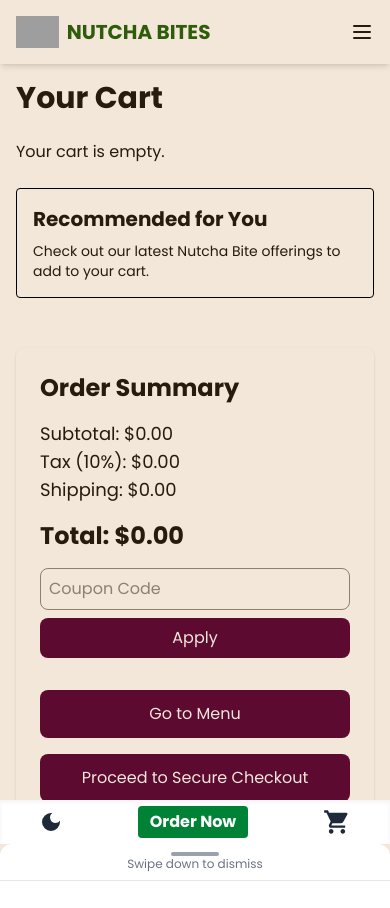
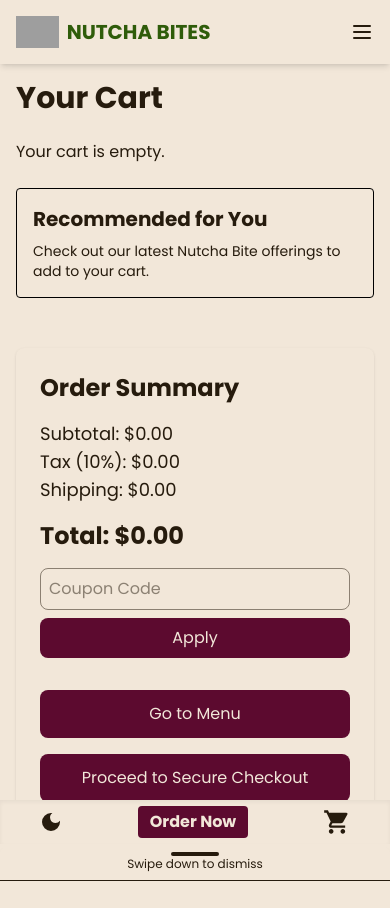
Before and after one commit to jlescarlan11/PHILARTS, a React (Vite) app in the folder vite-project/: page /cart in a window 390 px wide. Built offline with nearby package versions, Linux system fonts and the light colour scheme; grey boxes are pictures that could not be loaded; a web font is replaced by a local one.

Commit message:
added margin bottom

```diff
--- a/vite-project/src/component/AboutSection.tsx
+++ b/vite-project/src/component/AboutSection.tsx
@@ -1,6 +1,6 @@
 import React, { useState, useEffect, useRef } from "react";
 import { HashLink } from "react-router-hash-link";
-import aboutImage from "../assets/hero-image.webp";
+import aboutImage from "../assets/about_nutcha.svg";
 
 /* -------------------------------------------------------
    Custom Hook: useInViewAnimation
@@ -65,7 +65,7 @@ const AboutVisual: React.FC = () => {
           src="/images/about-nutchabite-highres.jpg"
           alt="Nutcha Bite delicacy with a matcha twist, blending Iloilo tradition with modern flavor"
           loading="lazy"
-          className="rounded-lg shadow-lg w-full max-h-[500px] object-cover transition-transform duration-500 hover:scale-105"
+          className="rounded-lg shadow-lg w-full max-h-[600px] object-cover transition-transform duration-500 hover:scale-105"
         />
       </picture>
     </div>
--- a/vite-project/src/component/BottomNavBar.tsx
+++ b/vite-project/src/component/BottomNavBar.tsx
@@ -24,7 +24,7 @@ const BottomNavBar: React.FC<BottomNavBarProps> = ({
     <div
       role="navigation"
       aria-label="Bottom Navigation"
-      className="fixed bottom-0 left-0 right-0 bg-white dark:bg-gray-900 text-gray-800 dark:text-gray-200 shadow-inner flex justify-around items-center py-1 z-40"
+      className="fixed bottom-0 left-0 right-0 bg-[var(--color-primary)] text-[var(--color-secondary)] shadow-inner flex justify-around items-center py-1 z-40"
     >
       {/* Dark mode toggle button added to the bottom nav */}
       <button
@@ -32,7 +32,7 @@ const BottomNavBar: React.FC<BottomNavBarProps> = ({
           toggleDarkMode();
           trackEvent("bottom_nav_darkmode_toggle", { darkMode: !darkMode });
         }}
-        className="p-1 focus:outline-none focus:ring-2 focus:ring-blue-500 transition transform duration-200 hover:scale-105 hover:shadow-sm"
+        className="p-1 focus:outline-none focus:ring-2 focus:ring-[var(--color-accent)] transition transform duration-200 hover:scale-105 hover:shadow-sm"
         title="Toggle Dark Mode"
       >
         {darkMode ? (
@@ -46,7 +46,7 @@ const BottomNavBar: React.FC<BottomNavBarProps> = ({
         smooth
         to="/#products"
         onClick={() => trackEvent("bottom_nav_click", { section: "order" })}
-        className="text-base font-bold px-3 py-1 rounded bg-green-700 text-white transition transform duration-200 hover:scale-105 hover:shadow-sm"
+        className="text-base font-bold px-3 py-1 rounded bg-[var(--color-accent)] text-[var(--color-primary)] transition transform duration-200 hover:scale-105 hover:shadow-sm"
       >
         Order Now
       </HashLink>
@@ -56,12 +56,12 @@ const BottomNavBar: React.FC<BottomNavBarProps> = ({
           trackEvent("bottom_nav_click", { section: "cart" });
           navigate("/cart");
         }}
-        className="relative p-1 focus:outline-none focus:ring-3 focus:ring-red-500 transition transform duration-200 hover:scale-105 hover:shadow-sm"
+        className="relative p-1 focus:outline-none focus:ring-3 focus:ring-[var(--color-accent)] transition transform duration-200 hover:scale-105 hover:shadow-sm"
         title="View Cart"
       >
         <MdShoppingCart className="w-7 h-7" />
         {cartCount > 0 && (
-          <span className="absolute -top-1 -right-1 bg-red-600 text-white text-xs font-bold rounded-full px-1">
+          <span className="absolute -top-1 -right-1 bg-[var(--color-tertiary)] text-[var(--color-primary)] text-xs font-bold rounded-full px-1">
             {cartCount}
           </span>
         )}
--- a/vite-project/src/component/Cart.tsx
+++ b/vite-project/src/component/Cart.tsx
@@ -48,7 +48,7 @@ const groupCartItems = (items: CartItem[]): CartItem[] => {
 // Toast Component
 // Displays temporary toast notifications.
 const Toast: React.FC<{ message: string }> = ({ message }) => (
-  <div className="fixed bottom-4 right-4 bg-[var(--color-accent)] text-[var(--color-primary)] px-4 py-2 rounded shadow-md animate-fadeIn">
+  <div className="fixed bottom-14 right-4 bg-[var(--color-accent)] text-[var(--color-primary)] px-4 py-2 rounded shadow-md animate-fadeIn z-50">
     {message}
   </div>
 );
--- a/vite-project/src/component/MobileMenu.tsx
+++ b/vite-project/src/component/MobileMenu.tsx
@@ -114,7 +114,7 @@ const MobileMenu: React.FC<MobileMenuProps> = ({
       {isOpen && (
         <div
           onClick={closeMenu}
-          className="fixed inset-0 bg-black bg-opacity-30 backdrop-blur-sm z-40"
+          className="fixed inset-0 bg-[var(--color-primary)] bg-opacity-50 backdrop-blur-sm z-40"
           aria-hidden="true"
         />
       )}
@@ -124,7 +124,7 @@ const MobileMenu: React.FC<MobileMenuProps> = ({
           id="mobile-menu"
           role="menu"
           aria-label="Mobile Navigation Menu"
-          className="fixed left-0 right-0 bottom-0 z-50 bg-white dark:bg-gray-900 text-gray-800 dark:text-gray-200 rounded-t-xl shadow-lg"
+          className="fixed left-0 right-0 bottom-0 z-50 bg-[var(--color-primary)] text-[var(--color-secondary)] rounded-t-xl shadow-lg"
           style={menuStyle}
           onTouchStart={handleTouchStart}
           onTouchMove={handleTouchMove}
@@ -138,11 +138,11 @@ const MobileMenu: React.FC<MobileMenuProps> = ({
           </div>
 
           {/* Header area with drag indicator and contextual tooltip */}
-          <div className="flex items-center justify-center px-4 py-2 border-b border-gray-200">
+          <div className="flex items-center justify-center px-4 py-2 border-b border-[var(--color-secondary)]">
             <div className="flex flex-col items-center">
-              <div className="w-12 h-1 bg-gray-400 rounded-full" />
+              <div className="w-12 h-1 bg-[var(--color-secondary)] rounded-full" />
               {showTooltip && (
-                <span className="text-xs text-gray-500">
+                <span className="text-xs text-[var(--color-secondary)]">
                   Swipe down to dismiss
                 </span>
               )}
@@ -153,7 +153,7 @@ const MobileMenu: React.FC<MobileMenuProps> = ({
           <div className="px-6 py-4 grid gap-6">
             {/* Navigation items with clear dividers */}
             <ul
-              className="grid gap-4 border-b border-gray-300 pb-4"
+              className="grid gap-4 border-b border-[var(--color-secondary)] pb-4"
               role="menu"
             >
               {contentItems.map((item) => (
@@ -176,7 +176,7 @@ const MobileMenu: React.FC<MobileMenuProps> = ({
                   closeMenu();
                   navigate("/cart");
                 }}
-                className="w-full py-3 rounded bg-red-600 text-white font-bold focus:outline-none focus:ring-3 focus:ring-red-500 transition transform hover:scale-105 shadow-lg"
+                className="w-full py-3 rounded bg-[var(--color-tertiary)] text-[var(--color-primary)] font-bold focus:outline-none focus:ring-3 focus:ring-red-500 transition transform hover:scale-105 shadow-lg"
               >
                 Cart {cartCount > 0 && `(${cartCount})`}
               </button>
@@ -185,7 +185,7 @@ const MobileMenu: React.FC<MobileMenuProps> = ({
                 to="/#products"
                 onClick={() => handleNavItemClick("order")}
                 title="Order Now"
-                className="block text-center w-full py-3 rounded bg-green-600 text-white font-bold focus:outline-none focus:ring-3 focus:ring-green-500 transition transform hover:scale-105 shadow-lg"
+                className="block text-center w-full py-3 rounded bg-[var(--color-accent)] text-[var(--color-primary)] font-bold focus:outline-none focus:ring-3 focus:ring-green-500 transition transform hover:scale-105 shadow-lg"
               >
                 Order Now
               </HashLink>
--- a/vite-project/src/component/ProductShowcase.tsx
+++ b/vite-project/src/component/ProductShowcase.tsx
@@ -1,11 +1,11 @@
 import React, { useState, useEffect, useRef, KeyboardEvent } from "react";
 import { useNavigate } from "react-router-dom";
-import heroImage from "../assets/hero-image.webp";
+import nutcha1 from "../assets/nutcha1.webp";
 // Instead of using useCart from hooks, we import useCartContext from the shared context.
 import { useCartContext } from "./CartContext";
 import { CartItem } from "../hooks/useCart";
 import { IoMdHeart, IoMdHeartEmpty } from "react-icons/io";
-import { MdRemoveRedEye, MdShoppingCart } from "react-icons/md";
+import { MdBlock, MdRemoveRedEye, MdShoppingCart } from "react-icons/md";
 
 // -------------------------
 // Type Definitions
@@ -28,11 +28,11 @@ export interface Product {
 const products: Product[] = [
   {
     id: "1",
-    name: "Nutcha Bite Deluxe",
+    name: "Nutcha Bites Original",
     description:
-      "Indulge in our Nutcha Bite Deluxe – a delightful fusion of traditional Iloilo flavors with a modern matcha twist. Experience culinary bliss!",
-    price: 12.99,
-    image: `${heroImage}`, // already a .webp image
+      "Savor the timeless taste of our Nutcha Bite Classic – a delightful fusion of traditional Iloilo flavors with a modern matcha twist. A must-try favorite!",
+    price: 30,
+    image: `${nutcha1}`, // already a .webp image
     sizes: [
       { label: "Small", priceAdjustment: 0 },
       { label: "Medium", priceAdjustment: 2 },
@@ -44,10 +44,10 @@ const products: Product[] = [
   },
   {
     id: "2",
-    name: "Nutcha Bite Classic",
+    name: "Nutcha Bites Deluxe",
     description:
-      "Savor the timeless taste of our Nutcha Bite Classic – a perfect blend of heritage and innovation. A must-try favorite!",
-    price: 9.99,
+      " Indulge in our Nutcha Bite Deluxe  – a perfect blend of heritage and innovation. A must-try favorite!",
+    price: 35,
     image: "/images/product2", // assumed .webp
     sizes: [
       { label: "Regular", priceAdjustment: 0 },
@@ -55,7 +55,7 @@ const products: Product[] = [
     ],
     trustBadges: ["Customer Favorite"],
     aggregateRating: 4.3,
-    availability: "InStock",
+    availability: "Out of Stock",
   },
 ];
 
@@ -296,7 +296,7 @@ const AddToCartModal: React.FC<AddToCartModalProps> = ({
               >
                 {option.label}{" "}
                 {option.priceAdjustment > 0 &&
-                  `(+$${option.priceAdjustment.toFixed(2)})`}
+                  `(+₱${option.priceAdjustment.toFixed(2)})`}
               </option>
             ))}
           </select>
@@ -407,7 +407,7 @@ const ViewProductModal: React.FC<ViewProductModalProps> = ({
               {product.description}
             </p>
             <p className="text-sm font-semibold text-[var(--color-accent)] mb-2">
-              ${product.price.toFixed(2)}
+              ₱{product.price.toFixed(2)}
             </p>
             {product.trustBadges && (
               <div className="mb-2">
@@ -445,8 +445,7 @@ const ViewProductModal: React.FC<ViewProductModalProps> = ({
 
 // -------------------------
 // ProductCard Component
-// Displays a full-image card with background set to the product image, gradient overlay, and interactive icons.
-// Updated ProductCard Component with increased height
+// -------------------------
 interface ProductCardProps {
   product: Product;
   onAddToCart: (product: Product) => void;
@@ -455,6 +454,7 @@ interface ProductCardProps {
   isFavorite: boolean;
   cartCount?: number;
 }
+
 const ProductCard: React.FC<ProductCardProps> = ({
   product,
   onAddToCart,
@@ -463,15 +463,21 @@ const ProductCard: React.FC<ProductCardProps> = ({
   isFavorite,
   cartCount,
 }) => {
+  // Use custom hook for responsive image handling
   const { src, error } = useResponsiveImage(product.image);
 
-  // Track product card view event.
+  // Explicitly cast to boolean to ensure the value is always a boolean.
+  // This avoids the possibility of getting an empty string when product.availability is ""
+  const isOutOfStock: boolean = product.availability
+    ? product.availability.toLowerCase().includes("out of stock")
+    : false;
+
+  // Track product card view event for analytics
   useEffect(() => {
     trackEvent("product_card_view", { productId: product.id });
   }, [product.id]);
 
   return (
-    // Increased height: h-96 gives the card a taller dimension (approx. 384px)
     <div
       className="relative h-96 rounded-lg shadow-md p-4 transform transition-transform duration-300 hover:scale-105 overflow-hidden bg-cover bg-center"
       style={{ backgroundImage: `url(${src})` }}
@@ -480,28 +486,31 @@ const ProductCard: React.FC<ProductCardProps> = ({
     >
       {/* Transparent gradient overlay for readability */}
       <div className="absolute inset-0 pointer-events-none bg-gradient-to-b from-[var(--color-tertiary-20)] via-[var(--color-tertiary-40)] to-[var(--color-tertiary-70)]"></div>
+
       {/* Display error message for screen readers if the image fails */}
       {error && (
         <div role="alert" aria-live="assertive" className="sr-only">
           Unable to load product image.
         </div>
       )}
-      {/* Interactive icons with persuasive ARIA labels */}
+
+      {/* Interactive icons */}
       <div className="absolute top-4 right-4 flex flex-col space-y-2">
+        {/* View Product Button */}
         <button
           onClick={() => onViewProduct(product)}
           className="p-2 flex items-center justify-center bg-[var(--color-accent)] rounded-full shadow hover:bg-[var(--color-accent-90)] transition-colors focus:outline-none focus:ring-2 focus:ring-[var(--color-secondary)]"
           aria-label={`Discover more about ${product.name}`}
         >
-          {/* Eye Icon */}
           <MdRemoveRedEye className="text-[var(--color-primary)]" />
         </button>
+        {/* Add to Cart Button - Disabled if out of stock */}
         <button
           onClick={() => onAddToCart(product)}
-          className="relative p-2 flex items-center justify-center bg-[var(--color-accent)] rounded-full shadow hover:bg-[var(--color-accent-90)] transition-colors focus:outline-none focus:ring-2 focus:ring-[var(--color-secondary)]"
+          disabled={isOutOfStock}
+          className="relative p-2 flex items-center justify-center bg-[var(--color-accent)] rounded-full shadow hover:bg-[var(--color-accent-90)] transition-colors focus:outline-none focus:ring-2 focus:ring-[var(--color-secondary)] disabled:opacity-50 disabled:cursor-not-allowed"
           aria-label={`Add ${product.name} to your cart now`}
         >
-          {/* Cart Icon */}
           <MdShoppingCart className="text-[var(--color-primary)]" />
           {(cartCount ?? 0) > 0 && (
             <span className="absolute -top-1 -right-1 bg-[var(--color-tertiary)] text-[var(--color-primary)] text-xs rounded-full px-1">
@@ -509,6 +518,7 @@ const ProductCard: React.FC<ProductCardProps> = ({
             </span>
           )}
         </button>
+        {/* Toggle Favorite Button */}
         <button
           onClick={() => onToggleFavorite(product)}
           className="p-2 bg-[var(--color-accent)] rounded-full shadow hover:bg-[var(--color-accent-90)] transition-colors focus:outline-none focus:ring-2 focus:ring-[var(--color-secondary)]"
@@ -525,25 +535,33 @@ const ProductCard: React.FC<ProductCardProps> = ({
           )}
         </button>
       </div>
+
       {/* Product details overlaid on the bottom */}
       <div className="absolute font-normal bottom-4 left-4 right-4 text-[var(--color-primary)]">
         <h3 className="text-2xl font-bold">{product.name}</h3>
         <p className="text-sm">{product.description}</p>
         <p className="text-xs font-semibold mt-1">
-          ${product.price.toFixed(2)}
+          ₱{product.price.toFixed(2)}
         </p>
-        {product.trustBadges && (
-          <div className="mt-2">
-            {product.trustBadges.map((badge, idx) => (
+        {/* Trust badges and Out-of-Stock Indicator */}
+        <div className="mt-2 flex items-center space-x-2">
+          {product.trustBadges &&
+            product.trustBadges.map((badge, idx) => (
               <span
                 key={idx}
-                className="inline-block bg-[var(--color-tertiary)] text-[var(--color-primary)] text-xs px-2 py-1 rounded mr-2"
+                className="inline-block bg-[var(--color-tertiary)] text-[var(--color-primary)] text-xs px-2 py-1 rounded"
               >
                 {badge}
               </span>
             ))}
-          </div>
-        )}
+          {/* Display Out-of-Stock label if applicable */}
+          {isOutOfStock && (
+            <span className="inline-flex items-center bg-[var(--color-accent)] text-[var(--color-primary)] text-xs px-2 py-1 rounded">
+              <MdBlock className="mr-1" />
+              Out of Stock
+            </span>
+          )}
+        </div>
       </div>
     </div>
   );
--- a/vite-project/src/component/TestimonialsSection.tsx
+++ b/vite-project/src/component/TestimonialsSection.tsx
@@ -207,7 +207,7 @@ const TestimonialCard: React.FC<TestimonialCardProps> = ({
     <p className="text-center text-lg font-semibold text-[var(--color-accent)]">
       {testimonial.name}
       {testimonial.verified && (
-        <span className="ml-2 px-2 py-1 text-xs font-medium text-[var(--color-primary)] bg-[var(--color-tertiary)] rounded-full">
+        <span className="ml-4 px-2 text-xs font-medium text-[var(--color-primary)] bg-[var(--color-tertiary)] rounded-full">
           Verified Buyer
         </span>
       )}
--- /dev/null
+++ b/vite-project/src/hooks/useResponsiveImage.ts
@@ -0,0 +1,14 @@
+import { useState } from "react";
+
+export const useResponsiveImage = (imageUrl: string) => {
+  const [src] = useState(imageUrl);
+  const [error, setError] = useState(false);
+
+  const handleError = () => {
+    if (!error) {
+      setError(true);
+    }
+  };
+
+  return { src, error, handleError };
+};
--- a/vite-project/src/utils/analytics.ts
+++ b/vite-project/src/utils/analytics.ts
@@ -1,13 +1,27 @@
-// Advanced analytics stub. Extend this module to integrate mobile-specific features
-// such as heatmaps or scroll tracking as needed.
-export const trackEvent = (eventName: string, details: Record<string, any>) => {
+const debounce = (func: Function, delay: number) => {
+  let timeoutId: number;
+  return (...args: any[]) => {
+    if (timeoutId) clearTimeout(timeoutId);
+    timeoutId = window.setTimeout(() => func(...args), delay);
+  };
+};
+
+export const trackEvent = debounce(
+  (eventName: string, details: Record<string, any>) => {
     try {
+      const metadata = {
+        ...details,
+        deviceType: window.innerWidth < 768 ? "mobile" : "desktop",
+        sessionId: sessionStorage.getItem("sessionId") || "unknown",
+      };
       if (window.gtag) {
-      window.gtag("event", eventName, details);
+        window.gtag("event", eventName, metadata);
       } else {
-      console.warn("Analytics not available", eventName, details);
+        console.log(`Tracked Event: ${eventName}`, metadata);
       }
     } catch (error) {
       console.error("Analytics tracking error:", error, eventName, details);
     }
-};
+  },
+  300
+);
```
Also changed, not shown: vite-project/src/assets/about_nutcha.svg (added), vite-project/src/assets/nutcha1.webp (added). Lines whose indentation alone changed are shown as unchanged.
